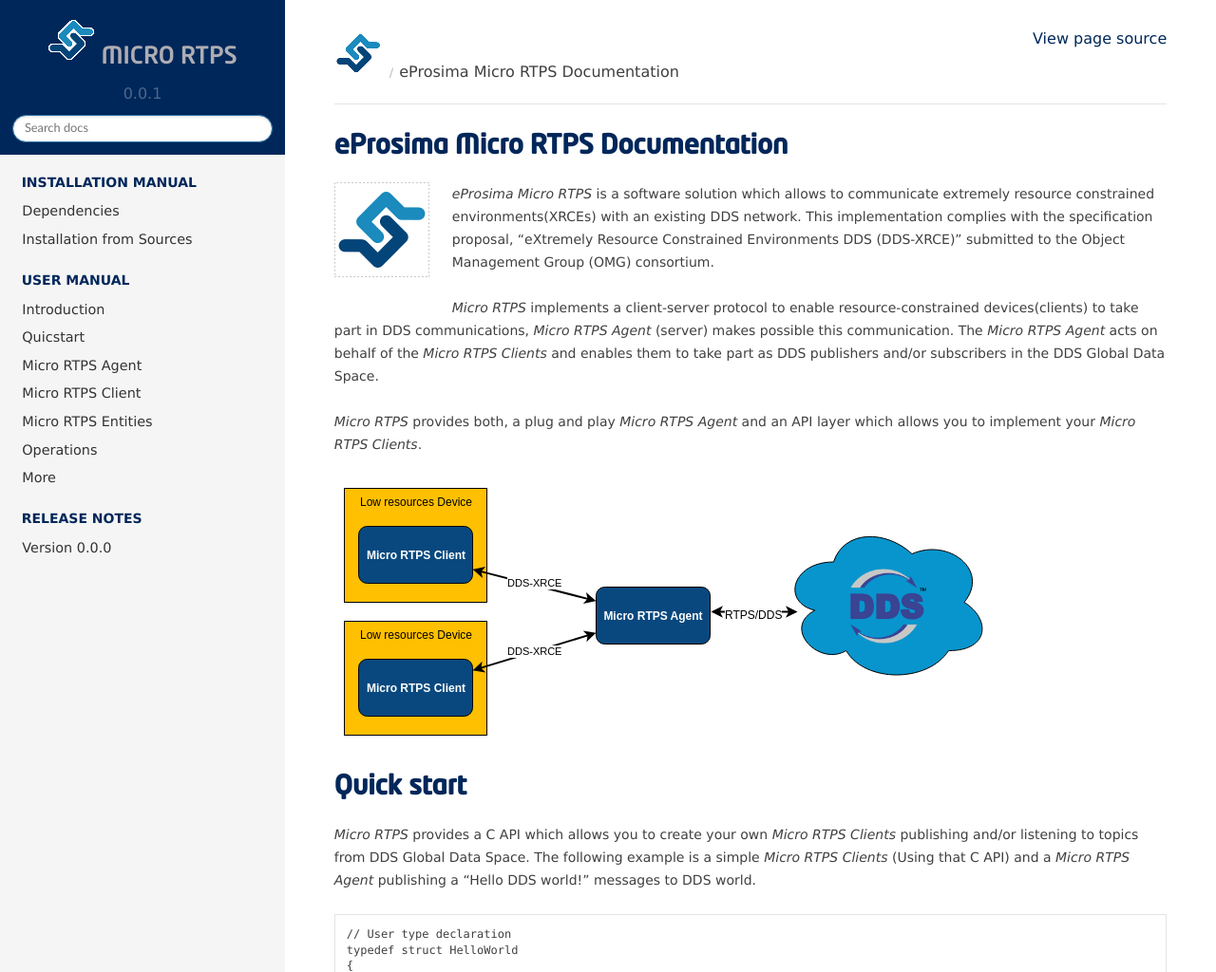
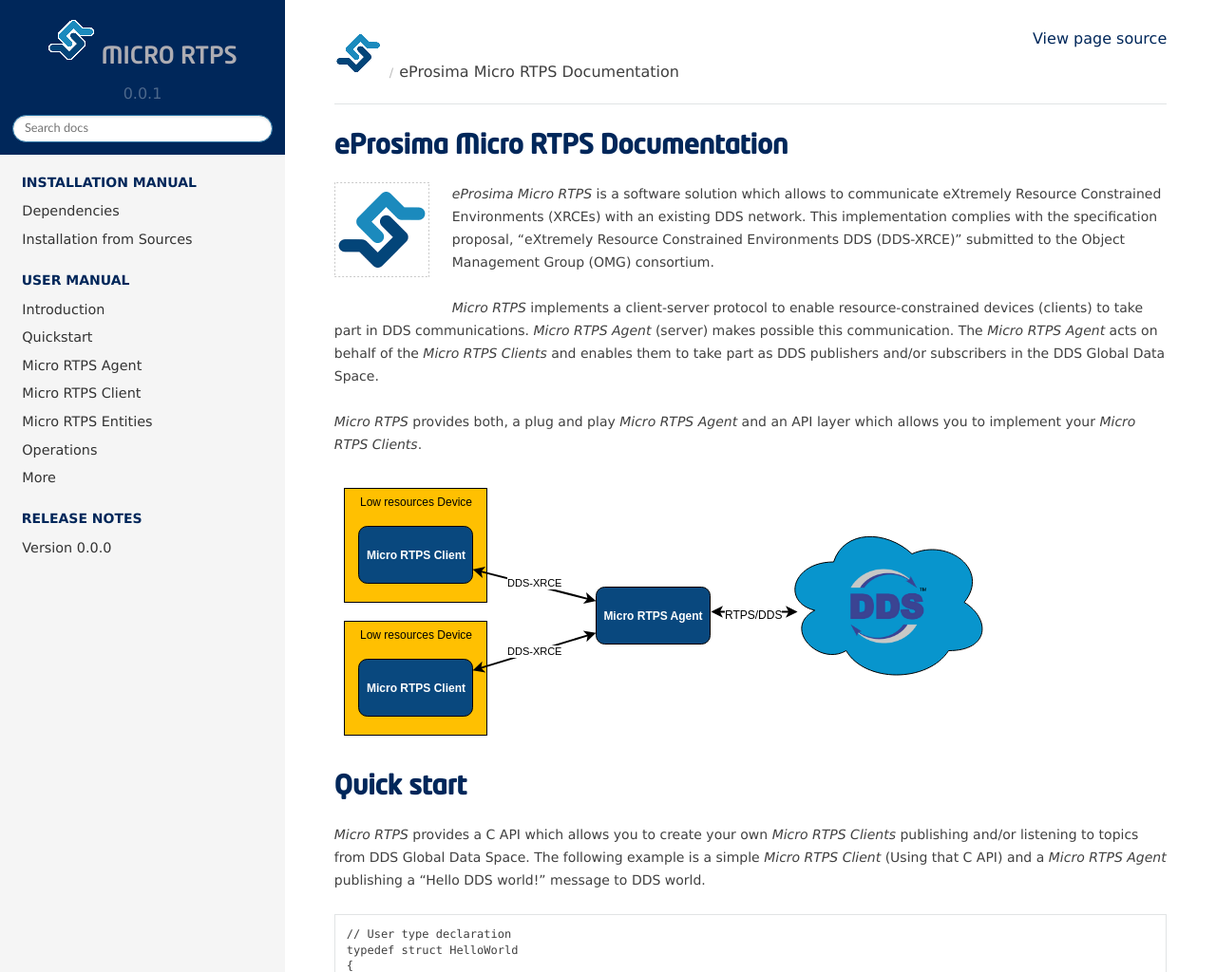
Before and after one commit to eProsima/Micro-XRCE-DDS-docs, a Sphinx documentation site: the page built from docs/index.rst, in a window 1280 px wide and 1400 px high. Shown: the top 1024 px of the window at 95% size. Built offline with Sphinx 7.4.7 and the Read the Docs theme 2.0.0, drawn with Linux system fonts in a browser that asks for light colours; some of the changed text lies outside the part shown.

Commit message:
ref#2367. Adds Julian's corrections

```diff
--- a/docs/index.rst
+++ b/docs/index.rst
@@ -12,9 +12,9 @@
    :alt: eProsima
    :target: http://www.eprosima.com/
 
-*eProsima Micro RTPS* is a software solution which allows to communicate extremely resource constrained environments(XRCEs) with an existing DDS network. This implementation complies with the specification proposal, "eXtremely Resource Constrained Environments DDS (DDS-XRCE)" submitted to the Object Management Group (OMG) consortium.
+*eProsima Micro RTPS* is a software solution which allows to communicate eXtremely Resource Constrained Environments (XRCEs) with an existing DDS network. This implementation complies with the specification proposal, "eXtremely Resource Constrained Environments DDS (DDS-XRCE)" submitted to the Object Management Group (OMG) consortium.
 
-*Micro RTPS* implements a client-server protocol to enable resource-constrained devices(clients) to take part in DDS communications, *Micro RTPS Agent* (server) makes possible this communication. The *Micro RTPS Agent* acts on behalf of the *Micro RTPS Clients* and enables them to take part as DDS publishers and/or subscribers in the DDS Global Data Space.
+*Micro RTPS* implements a client-server protocol to enable resource-constrained devices (clients) to take part in DDS communications. *Micro RTPS Agent* (server) makes possible this communication. The *Micro RTPS Agent* acts on behalf of the *Micro RTPS Clients* and enables them to take part as DDS publishers and/or subscribers in the DDS Global Data Space.
 
 *Micro RTPS* provides both, a plug and play *Micro RTPS Agent* and an API layer which allows you to implement your *Micro RTPS Clients*.
 
@@ -23,7 +23,7 @@
 Quick start
 =============
 
-*Micro RTPS* provides a C API which allows you to create your own *Micro RTPS Clients* publishing and/or listening to topics from DDS Global Data Space. The following example is a simple *Micro RTPS Clients* (Using that C API) and a *Micro RTPS Agent* publishing a "Hello DDS world!" messages to DDS world.
+*Micro RTPS* provides a C API which allows you to create your own *Micro RTPS Clients* publishing and/or listening to topics from DDS Global Data Space. The following example is a simple *Micro RTPS Client* (Using that C API) and a *Micro RTPS Agent* publishing a "Hello DDS world!" message to DDS world.
 
 .. code-block:: c++
 
```
Also changed, not shown: other parts of docs/index.rst (+3 -1 lines), docs/quickstart.rst (+4 -4 lines).
